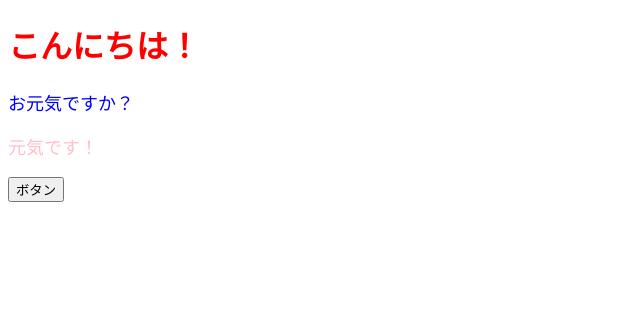
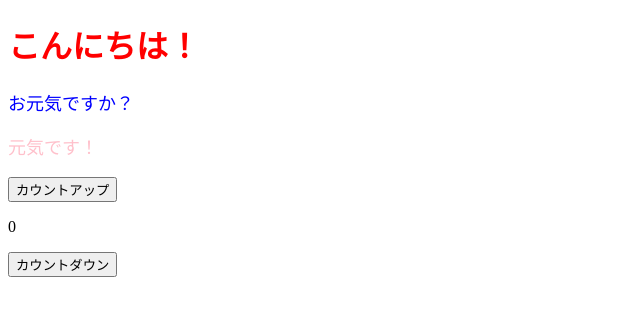
Before and after one commit to s10aim/React-basic, a React (Create React App) app: page / in a window 1280 px wide. Shown: the top 316 px of the page, without its empty margins (0-640 px from the left). Built offline with nearby package versions, Linux system fonts and the light colour scheme.

Commit message:
Stateを知る(useState)

```diff
--- a/src/App.jsx
+++ b/src/App.jsx
@@ -1,8 +1,14 @@
-import React from "react";
+import React, { useState } from "react";
 import ColorfulMessage from './components/ColorfulMessage'
 
 const App = () => {
-  const onClickButton = () => alert()
+  const onClickCountUp = () => {
+    setNum(num + 1);
+  }
+  const onClickCountDown = () => {
+    setNum(num -1)
+  }
+  const [num, setNum] = useState(0);
   return (
     <>
       <h1 style={{ color: 'red' }}>こんにちは！</h1>
@@ -10,9 +16,9 @@
       <ColorfulMessage color="pink" message="元気です！" /> */}
       <ColorfulMessage color="blue">お元気ですか？</ColorfulMessage>
       <ColorfulMessage color="pink">元気です！</ColorfulMessage>
-
-
-      <button onClick={onClickButton}>ボタン</button>
+      <button onClick={onClickCountUp}>カウントアップ</button>
+      <p>{num}</p>
+      <button onClick={onClickCountDown}>カウントダウン</button>
     </>
   );
 };
```
